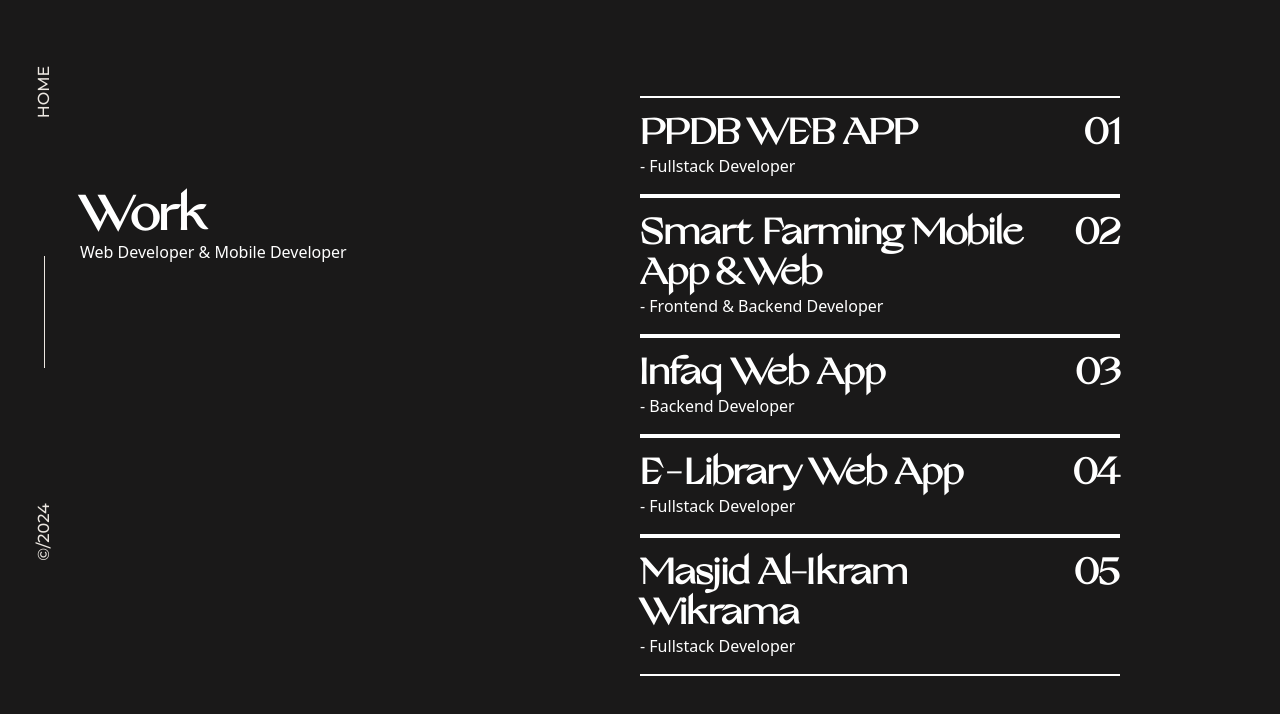
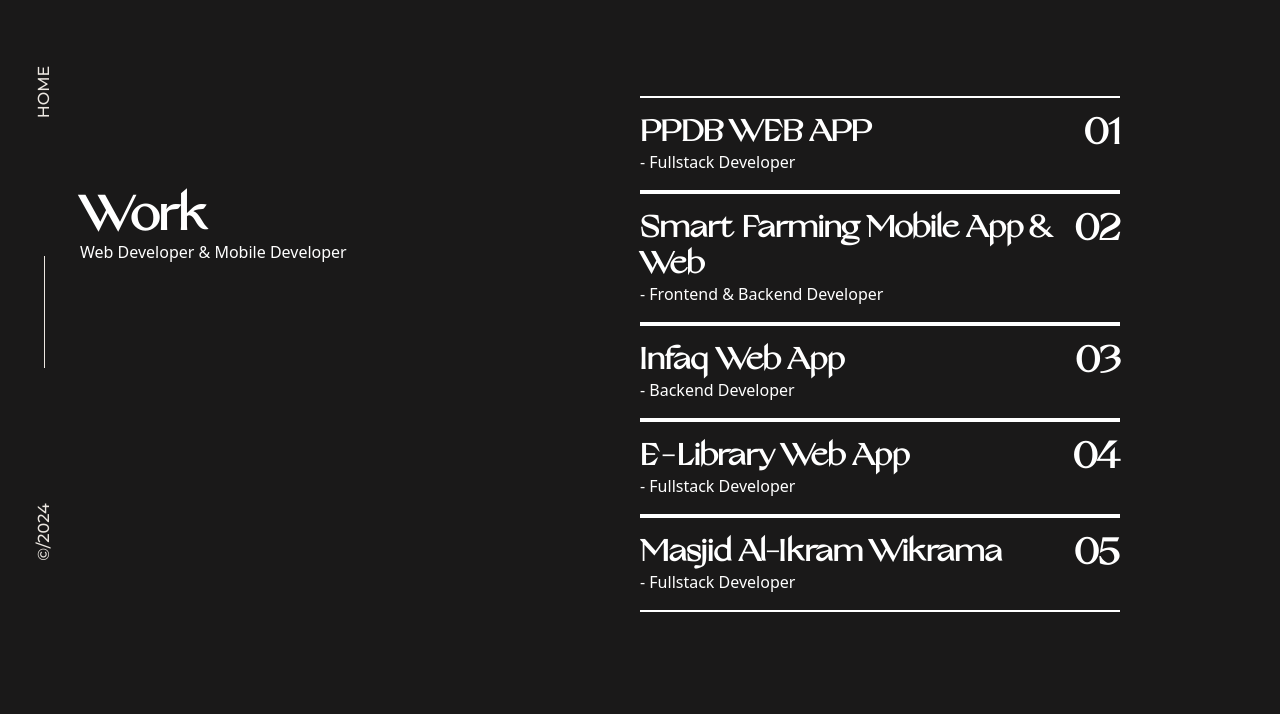
Before and after one commit to gloeserin/portfolio-erina, a React (Vite) app: page /Work in a window 1280 px wide. Shown: the top 714 px of the page. Built offline with nearby package versions, Linux system fonts and the light colour scheme.

Commit message:
second  commit

```diff
--- a/src/components/Home.jsx
+++ b/src/components/Home.jsx
@@ -1,6 +1,6 @@
 import { useState, useEffect } from 'react';
 import { Link } from "react-router-dom";
-import pdf from '../assets/pdf/cverin.pdf';
+import pdf from '../assets/pdf/cverinew.pdf';
 import { motion as m } from 'framer-motion';
 
 const Home = () => {
@@ -39,7 +39,9 @@ after:bg-black'>
                   </Link>
                 </li>
                 <li className=''>
+                  <a href="mailto:erinfebririan@gmail.com">
                   <p href="#" className="md:text-9xl text-4xl font-grandSlang font-medium italics">CONTACT</p>
+                  </a>
                 </li>
                 <li className=''>
                   <a href={pdf}>
--- a/src/components/WorkContent.jsx
+++ b/src/components/WorkContent.jsx
@@ -35,7 +35,7 @@ const WorkContent = () => {
   let items = []
 
   for (let i = 0; i < data.work.length; i++) {
-    let linkComponent = <h1 className='text-4xl max-md:text-xl max-md:max-w-[200px]  group-hover:italic font-bold font-grandSlang'>{data.work[i].title}</h1>;
+    let linkComponent = <h1 className='text-3xl max-md:text-xl max-md:max-w-[200px]  group-hover:italic font-bold font-grandSlang'>{data.work[i].title}</h1>;
     if (data.work[i].link) {
       linkComponent = <Link to={data.work[i].link} rel="noopener noreferrer">{linkComponent}</Link>;
     }
```
Also changed, not shown: 1 other file (tests, documents, lock files or other folders).
